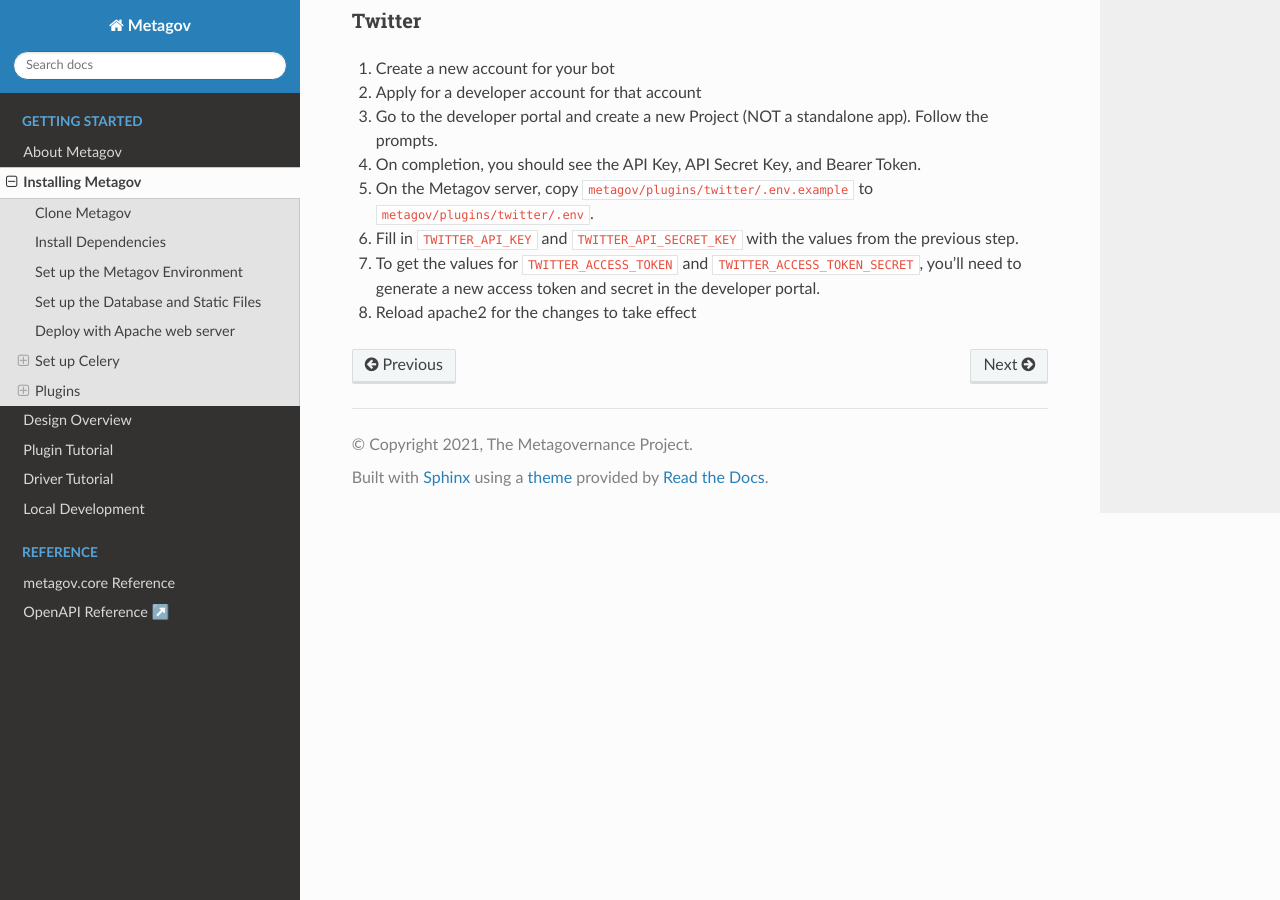
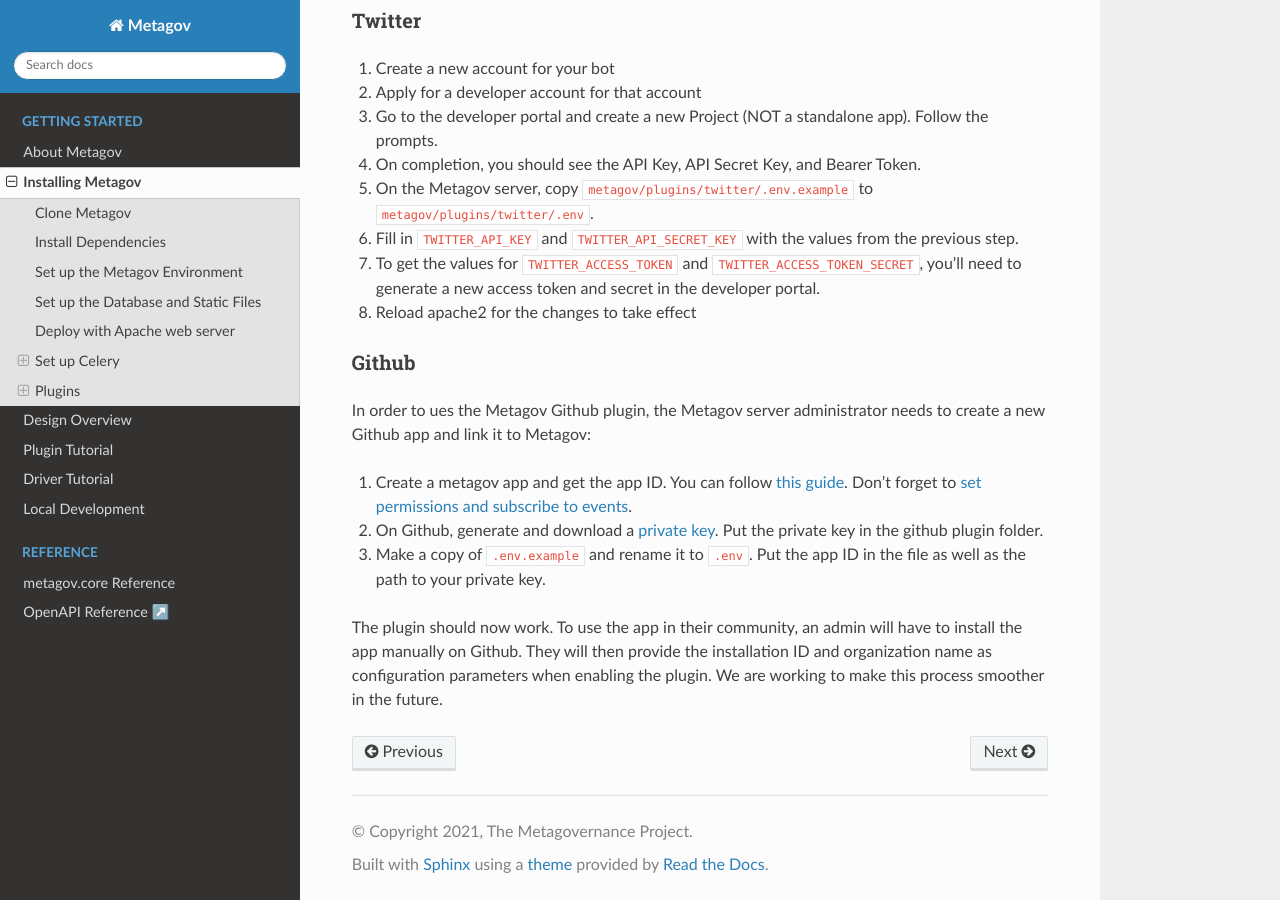
Before and after one commit to metagov/gateway, a Sphinx documentation site: the page built from docs/installation.rst, in a window 1280 px wide and 900 px high, scrolled down 7926 px. Built offline with Sphinx 7.4.7 and the Read the Docs theme 2.0.0, drawn with Linux system fonts in a browser that asks for light colours.

Commit message:
Add docs, misc fixes

```diff
--- a/docs/installation.rst
+++ b/docs/installation.rst
@@ -419,3 +419,14 @@
 6. Fill in ``TWITTER_API_KEY`` and ``TWITTER_API_SECRET_KEY`` with the values from the previous step.
 7. To get the values for ``TWITTER_ACCESS_TOKEN`` and ``TWITTER_ACCESS_TOKEN_SECRET``, you'll need to generate a new access token and secret in the developer portal.
 8. Reload apache2 for the changes to take effect
+
+Github
+""""""
+
+In order to ues the Metagov Github plugin, the Metagov server administrator needs to create a new Github app and link it to Metagov:
+
+1. Create a metagov app and get the app ID. You can follow `this guide <https://docs.github.com/en/developers/apps/building-github-apps/creating-a-github-app>`_. Don't forget to `set permissions and subscribe to events <https://docs.github.com/en/developers/apps/managing-github-apps/editing-a-github-apps-permissions>`_.
+2. On Github, generate and download a `private key <https://docs.github.com/en/developers/apps/building-github-apps/authenticating-with-github-apps#generating-a-private-key>`_. Put the private key in the github plugin folder.
+3. Make a copy of ``.env.example`` and rename it to ``.env``. Put the app ID in the file as well as the path to your private key.
+
+The plugin should now work. To use the app in their community, an admin will have to install the app manually on Github. They will then provide the installation ID and organization name as configuration parameters when enabling the plugin. We are working to make this process smoother in the future.
--- a/docs/plugin_tutorial.rst
+++ b/docs/plugin_tutorial.rst
@@ -250,10 +250,7 @@
 Metagov core will expose a dedicated endpoint for each plugin instance
 to receive webhook requests.
 
-For the plugin and community we created in this tutorial, the webhook receiver endpoint is either at:
-``http://127.0.0.1:8000/api/hooks/my-community-1234/tutorial`` or
-``http://127.0.0.1:8000/api/hooks/my-community-1234/tutorial/<webhook_slug>``, depending on whether the
-``webhook_slug`` config option was set for the ``my-community-1234`` community.
+For the plugin and community we created in this tutorial, the webhook receiver endpoint is either at: ``http://127.0.0.1:8000/api/hooks/community-slug/tutorial`` or ``http://127.0.0.1:8000/api/hooks/community-slug/tutorial/<webhook_slug>``, depending on whether the ``webhook_slug`` config option was set for the community. The community slug is a unique string of letters and numbers generated and returned to you by Metagov when you create your community.
 
 Incoming POST requests to this endpoint will be routed to the method that is decorated with the ``webhook_receiver`` decorator.
 
```
Also changed, not shown: 2 other files.
